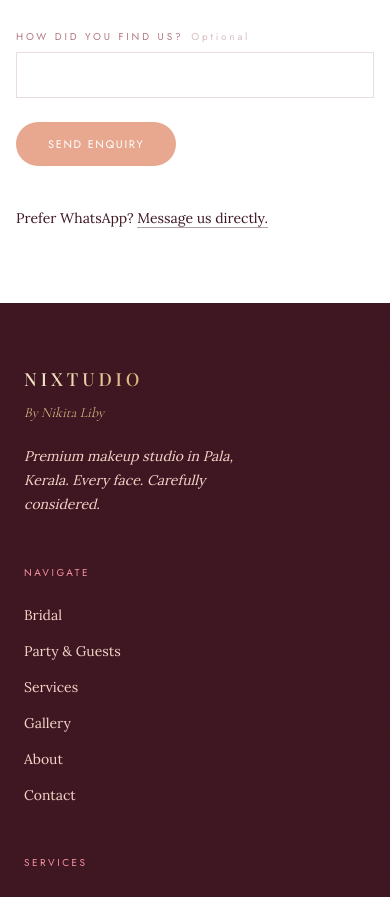
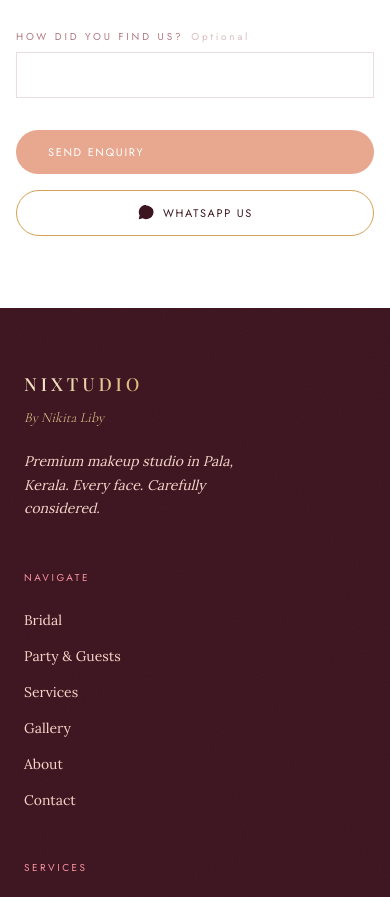
Before and after one commit to amdgzelenzin-crypto/zelenz, a Next.js app: page /bridal in a window 390 px wide. Shown: the part 6071-6968 px from the top of the page. Built offline with nearby package versions, Linux system fonts and the light colour scheme.

Commit message:
Enhance: Mobile LCP optimizations & Bridal WhatsApp CTA

```diff
--- a/app/bridal/page.tsx
+++ b/app/bridal/page.tsx
@@ -424,24 +424,24 @@ export default function BridalPage() {
                   />
                 </div>
 
-                <button
-                  type="submit"
-                  className="btn-primary px-10"
-                >
-                  Send Enquiry
-                </button>
+                <div className="flex flex-col sm:flex-row items-center gap-4 mt-8">
+                  <button
+                    type="submit"
+                    className="btn-primary px-10 w-full sm:w-auto"
+                  >
+                    Send Enquiry
+                  </button>
 
-                <p className="text-sm text-taupe mt-4">
-                  Prefer WhatsApp?{" "}
                   <a
                     href="https://wa.me/917034726402?text=Hi%2C%20I%27d%20like%20to%20enquire%20about%20bridal%20makeup.%0ADate%20of%20function%3A%20%0ATime%20I%20need%20to%20leave%3A%20%0AServices%20required%3A%20"
                     target="_blank"
                     rel="noopener noreferrer"
-                    className="text-espresso border-b border-espresso/40 hover:border-espresso transition-colors"
+                    className="btn-outline-gold px-10 w-full sm:w-auto flex justify-center items-center gap-2"
                   >
-                    Message us directly.
+                    <svg width="18" height="18" viewBox="0 0 24 24" fill="currentColor"><path d="M11.996 1.996c1.196 0 2.378.196 3.528.58 2.03.684 3.737 1.956 4.965 3.5.584.72.932 1.488 1.156 2.22.424 1.4.524 3.01.2 4.498-.328 1.503-1.077 2.91-2.096 4.054a10 10 0 0 1-3.664 2.47c-1.396.536-3.003.856-4.526.856-1.55-.022-3.056-.46-4.32-1.09l-4.14 1.1c-.246.066-.465-.008-.6-.182a.584.584 0 0 1-.102-.34c0-.056.002-.124.016-.207l1.107-4c-.7-1.332-1.125-2.883-1.146-4.47-.024-1.57.34-3.13 1.05-4.502a10 10 0 0 1 2.898-3.41c1.558-1.137 3.51-1.63 5.674-1.6xM9.362 7.02c-.524.02-1.116.143-1.458.625l-.206.312c-.22.37-.417.818-.466 1.346-.07 1.05.286 2.062 1.03 2.92.83.94 1.838 1.63 3.007 2.146 1.178.508 2.382.72 3.61.545.6-.134 1.116-.546 1.396-1.107l.2-.4233c-.02-.857-.34-1.57-1.112-1.89l-1.306-.554a.792.792 0 0 0-.416-.018c-.29.074-.53.25-.79.497-.107.1-.197.18-.28.257-.14.12-.346.16-.547.054a9.123 9.123 0 0 1-2.906-2.584.582.582 0 0 1 .054-.74c.068-.088.163-.166.27-.26.222-.204.42-.42.508-.71.07-.225.045-.487-.132-.782a17.96 17.96 0 0 0-.485-.778l-.34-.52c-.288-.415-.595-.49-.86-.44-.194.024-.316.064-.52.17x"/></svg>
+                    WhatsApp Us
                   </a>
-                </p>
+                </div>
               </form>
             </FadeUp>
           )}
--- a/app/page.tsx
+++ b/app/page.tsx
@@ -6,11 +6,14 @@ import Image from "next/image";
 import { FadeUp, StaggerContainer, StaggerItem } from "@/components/ui/AnimationWrapper";
 import ReviewMarquee from "@/components/ui/ReviewMarquee";
 import StatCounters from "@/components/ui/StatCounters";
-import StudioMap from "@/components/ui/StudioMap";
+import dynamic from "next/dynamic";
+
+const StudioMap = dynamic(() => import("@/components/ui/StudioMap"), {
+  ssr: false,
+  loading: () => <div className="w-full h-[400px] skeleton rounded-[20px]" />
+});
 
 /* ──────────────────────────────────────
-   SCROLL INDICATOR (bottom-right arrow)
-   ────────────────────────────────────── */
 function ScrollIndicator() {
   const [visible, setVisible] = useState(true);
   useEffect(() => {
@@ -98,10 +101,15 @@ const heroImages = [
 
 function HeroSlideshow() {
   const [current, setCurrent] = useState(0);
+  const [mounted, setMounted] = useState<number[]>([0]);
 
   useEffect(() => {
     const timer = setInterval(() => {
-      setCurrent((prev) => (prev + 1) % heroImages.length);
+      setCurrent((prev) => {
+        const next = (prev + 1) % heroImages.length;
+        setMounted((m) => m.includes(next) ? m : [...m, next]);
+        return next;
+      });
     }, 5000);
     return () => clearInterval(timer);
   }, []);
@@ -109,6 +117,7 @@ function HeroSlideshow() {
   return (
     <div className="absolute inset-0">
       {heroImages.map((src, i) => (
+        mounted.includes(i) && (
           <div
             key={src}
             className="absolute inset-0 transition-opacity duration-[1500ms] ease-in-out skeleton"
@@ -124,6 +133,7 @@ function HeroSlideshow() {
               quality={85}
             />
           </div>
+        )
       ))}
     </div>
   );
```
Also changed, not shown: 1 other file (tests, documents, lock files or other folders). Lines whose indentation alone changed are shown as unchanged.
